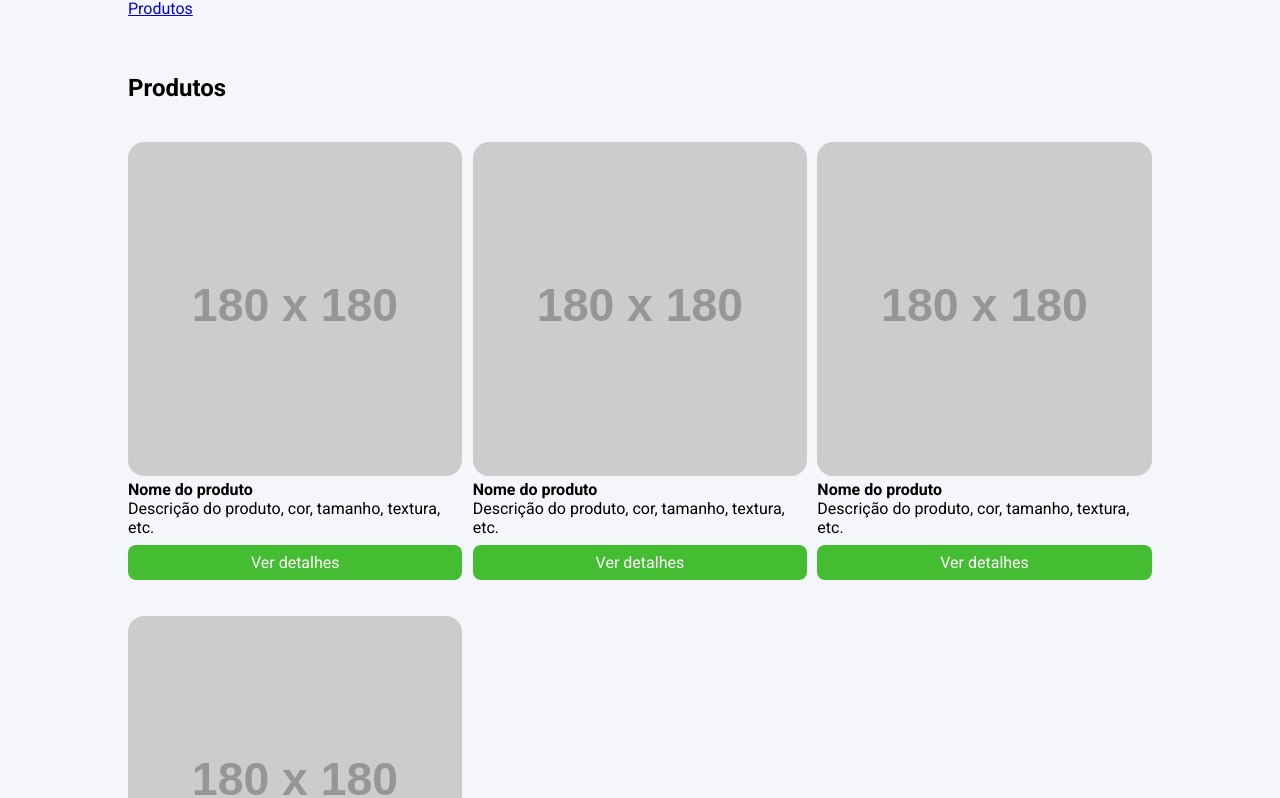
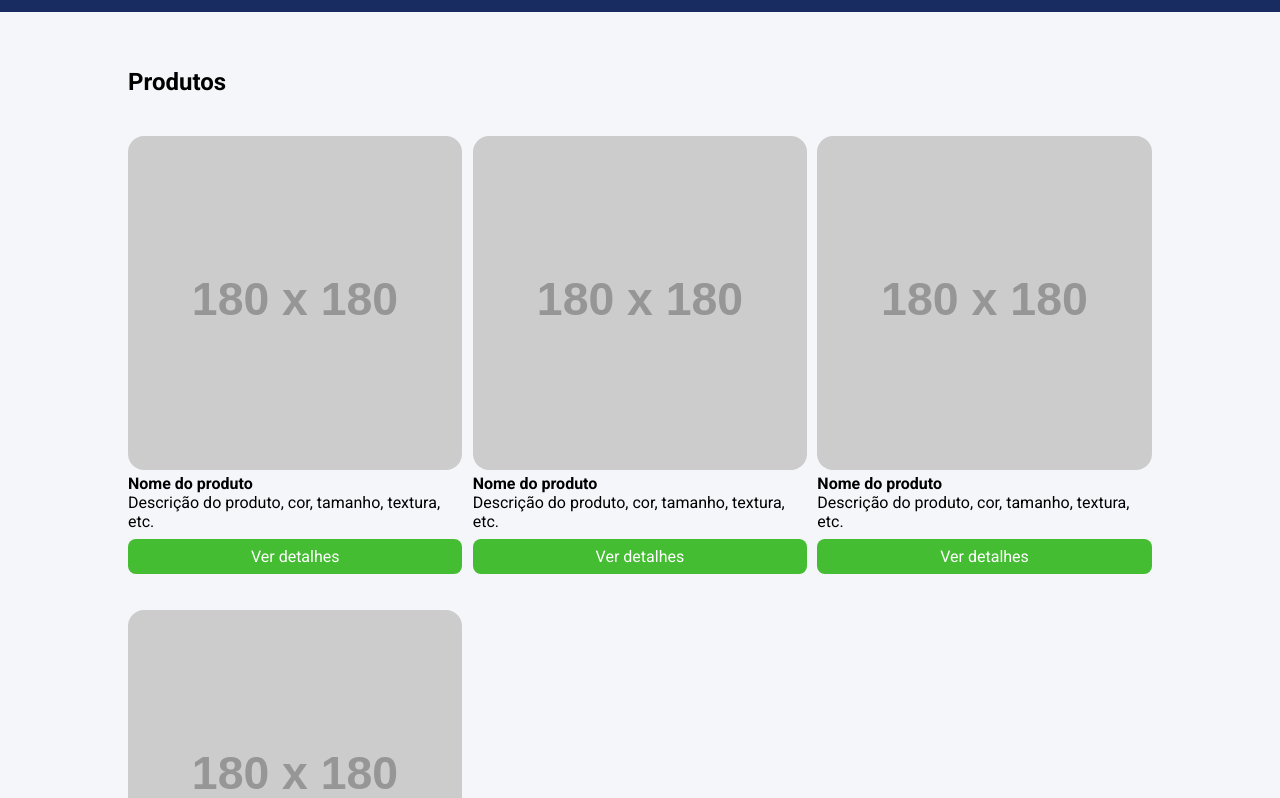
Before and after one commit to Wendel-5988/exercicio_less, a website: page index.html in a window 1280 px wide. Shown: the part 48-846 px from the top of the page. Drawn offline with Linux system fonts and the light colour scheme; placeholder pictures from the web are drawn by us.

Commit message:
corrigindo o import do header

```diff
--- a/src/styles/main.less
+++ b/src/styles/main.less
@@ -1,7 +1,7 @@
 //mapas e divisoes
 @import "./mapas/maps.less";
 @import "./mapas/section.less";
-@import "./mapas/section.less";
+@import "./mapas/header.less";
 
 //scapings
 @breakpointMobile: ~"(max-width: 767px)";
```
Also changed, not shown: build/styles/main.css.
